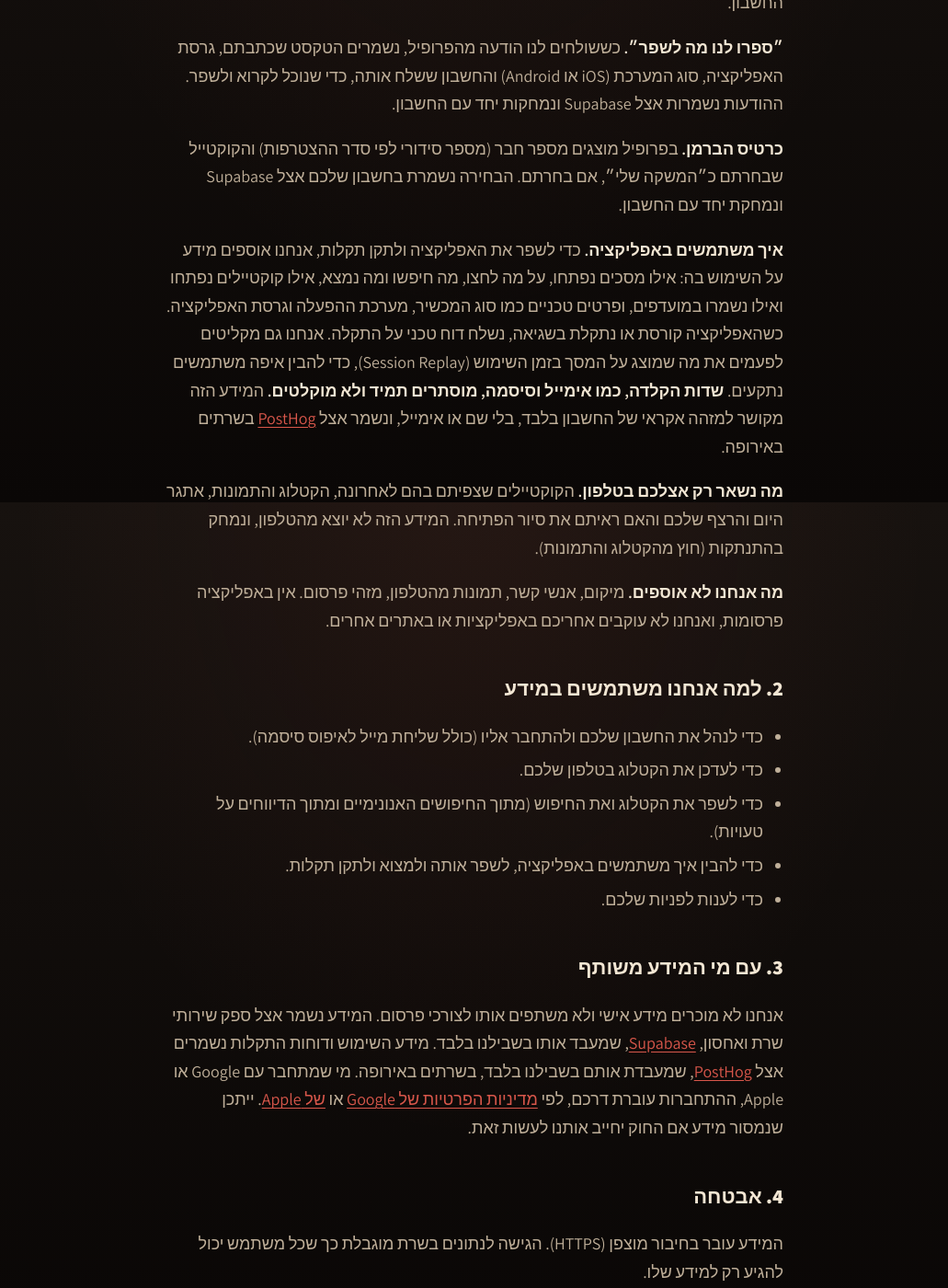
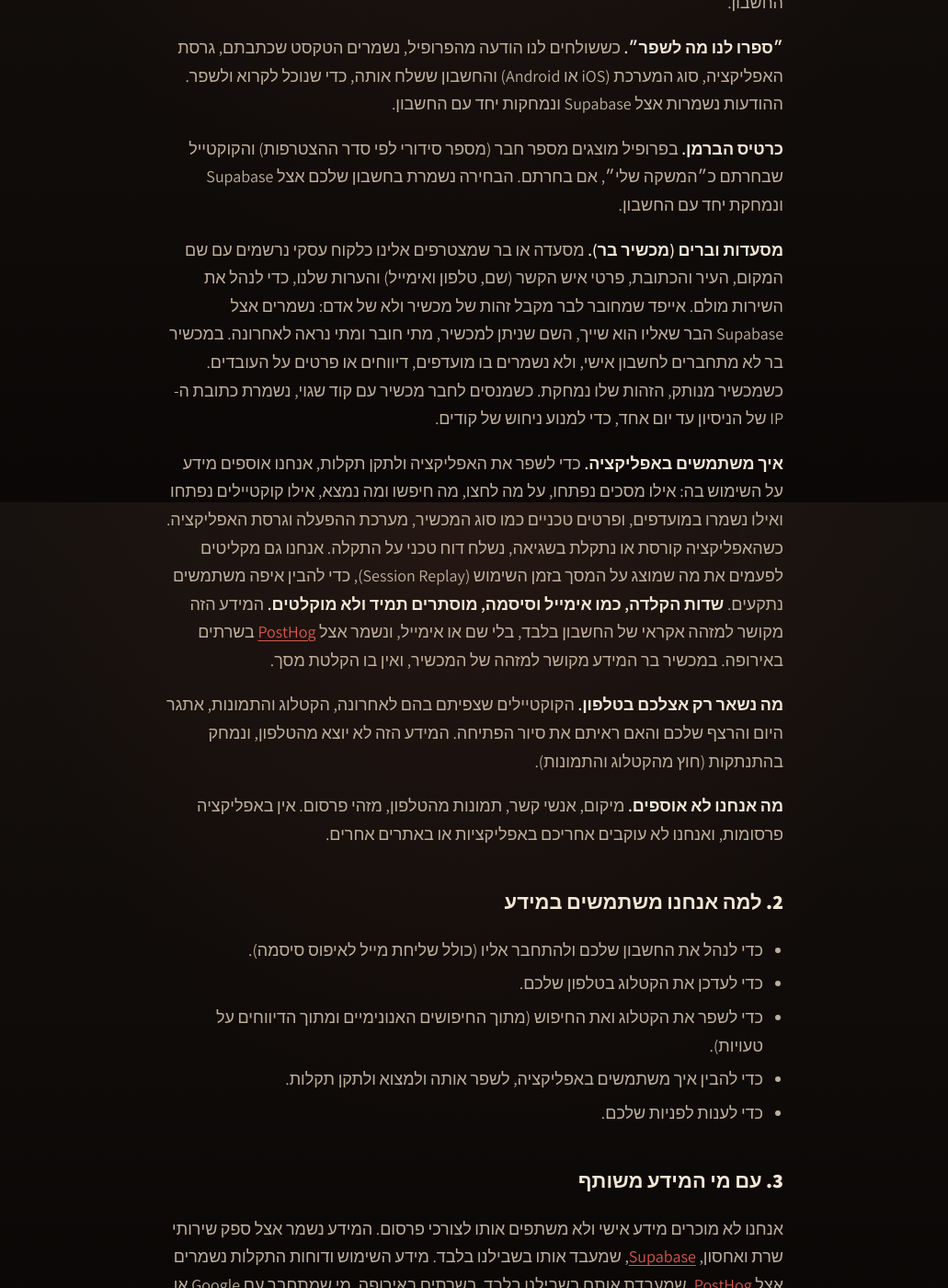
Before and after one commit to oriamram/barmenti-site, a Jekyll site: the page built from privacy.md, in a window 1280 px wide and 1400 px high, scrolled down 1254 px. Shown: the whole window at 92% size, without its empty margins (124-1155 px from the left). Built offline with Jekyll 4.4.1, drawn with Linux system fonts in a browser that asks for light colours; some of the changed text lies outside the part shown.

Commit message:
Privacy policy: restaurants and bar devices; dashboard: a fixed code for App Review on a demo bar

```diff
--- a/privacy.md
+++ b/privacy.md
@@ -31,7 +31,9 @@ permalink: /privacy/
 
 **כרטיס הברמן.** בפרופיל מוצגים מספר חבר (מספר סידורי לפי סדר ההצטרפות) והקוקטייל שבחרתם כ״המשקה שלי״, אם בחרתם. הבחירה נשמרת בחשבון שלכם אצל Supabase ונמחקת יחד עם החשבון.
 
-**איך משתמשים באפליקציה.** כדי לשפר את האפליקציה ולתקן תקלות, אנחנו אוספים מידע על השימוש בה: אילו מסכים נפתחו, על מה לחצו, מה חיפשו ומה נמצא, אילו קוקטיילים נפתחו ואילו נשמרו במועדפים, ופרטים טכניים כמו סוג המכשיר, מערכת ההפעלה וגרסת האפליקציה. כשהאפליקציה קורסת או נתקלת בשגיאה, נשלח דוח טכני על התקלה. אנחנו גם מקליטים לפעמים את מה שמוצג על המסך בזמן השימוש (Session Replay), כדי להבין איפה משתמשים נתקעים. **שדות הקלדה, כמו אימייל וסיסמה, מוסתרים תמיד ולא מוקלטים.** המידע הזה מקושר למזהה אקראי של החשבון בלבד, בלי שם או אימייל, ונשמר אצל [PostHog](https://posthog.com) בשרתים באירופה.
+**מסעדות וברים (מכשיר בר).** מסעדה או בר שמצטרפים אלינו כלקוח עסקי נרשמים עם שם המקום, העיר והכתובת, פרטי איש הקשר (שם, טלפון ואימייל) והערות שלנו, כדי לנהל את השירות מולם. אייפד שמחובר לבר מקבל זהות של מכשיר ולא של אדם: נשמרים אצל Supabase הבר שאליו הוא שייך, השם שניתן למכשיר, מתי חובר ומתי נראה לאחרונה. במכשיר בר לא מתחברים לחשבון אישי, ולא נשמרים בו מועדפים, דיווחים או פרטים על העובדים. כשמכשיר מנותק, הזהות שלו נמחקת. כשמנסים לחבר מכשיר עם קוד שגוי, נשמרת כתובת ה-IP של הניסיון עד יום אחד, כדי למנוע ניחוש של קודים.
+
+**איך משתמשים באפליקציה.** כדי לשפר את האפליקציה ולתקן תקלות, אנחנו אוספים מידע על השימוש בה: אילו מסכים נפתחו, על מה לחצו, מה חיפשו ומה נמצא, אילו קוקטיילים נפתחו ואילו נשמרו במועדפים, ופרטים טכניים כמו סוג המכשיר, מערכת ההפעלה וגרסת האפליקציה. כשהאפליקציה קורסת או נתקלת בשגיאה, נשלח דוח טכני על התקלה. אנחנו גם מקליטים לפעמים את מה שמוצג על המסך בזמן השימוש (Session Replay), כדי להבין איפה משתמשים נתקעים. **שדות הקלדה, כמו אימייל וסיסמה, מוסתרים תמיד ולא מוקלטים.** המידע הזה מקושר למזהה אקראי של החשבון בלבד, בלי שם או אימייל, ונשמר אצל [PostHog](https://posthog.com) בשרתים באירופה. במכשיר בר המידע מקושר למזהה של המכשיר, ואין בו הקלטת מסך.
 
 **מה נשאר רק אצלכם בטלפון.** הקוקטיילים שצפיתם בהם לאחרונה, הקטלוג והתמונות, אתגר היום והרצף שלכם והאם ראיתם את סיור הפתיחה. המידע הזה לא יוצא מהטלפון, ונמחק בהתנתקות (חוץ מהקטלוג והתמונות).
 
@@ -55,7 +57,7 @@ permalink: /privacy/
 
 ## 5. כמה זמן המידע נשמר, ומחיקה
 
-פרטי החשבון נשמרים כל עוד החשבון קיים. אפשר למחוק את החשבון בכל רגע מתוך האפליקציה: **פרופיל ← מחיקת החשבון**, או בבקשה במייל (ראו סעיף 9). המחיקה מסירה את השם, האימייל, הסיסמה, המועדפים, תשובות ההיכרות, ״המשקה שלי״, הדיווחים וההודעות ששלחתם מיד. עותקי גיבוי נמחקים תוך 30 יום לכל היותר. החיפושים האנונימיים לא קשורים לאף אחד ולכן נשארים.
+פרטי החשבון נשמרים כל עוד החשבון קיים. אפשר למחוק את החשבון בכל רגע מתוך האפליקציה: **פרופיל ← מחיקת החשבון**, או בבקשה במייל (ראו סעיף 9). המחיקה מסירה את השם, האימייל, הסיסמה, המועדפים, תשובות ההיכרות, ״המשקה שלי״, הדיווחים וההודעות ששלחתם מיד. עותקי גיבוי נמחקים תוך 30 יום לכל היותר. החיפושים האנונימיים לא קשורים לאף אחד ולכן נשארים. פרטי מסעדה או בר ומכשירי הבר שלהם נמחקים כשההתקשרות מסתיימת, או קודם לכן לבקשתם (סעיף 9).
 
 ## 6. הזכויות שלכם
 
```
Also changed, not shown: other parts of privacy.md (+1 -1 lines), dashboard/index.html (+21 -3 lines).
